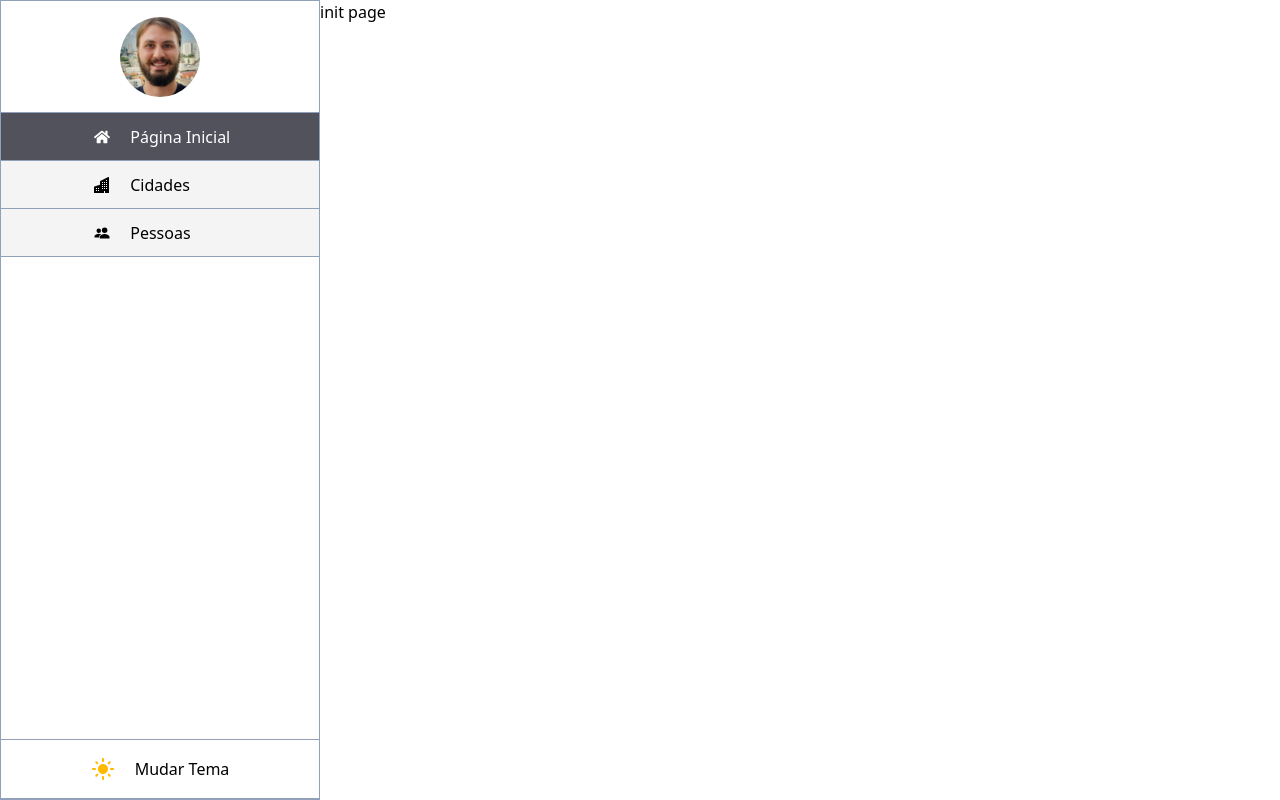
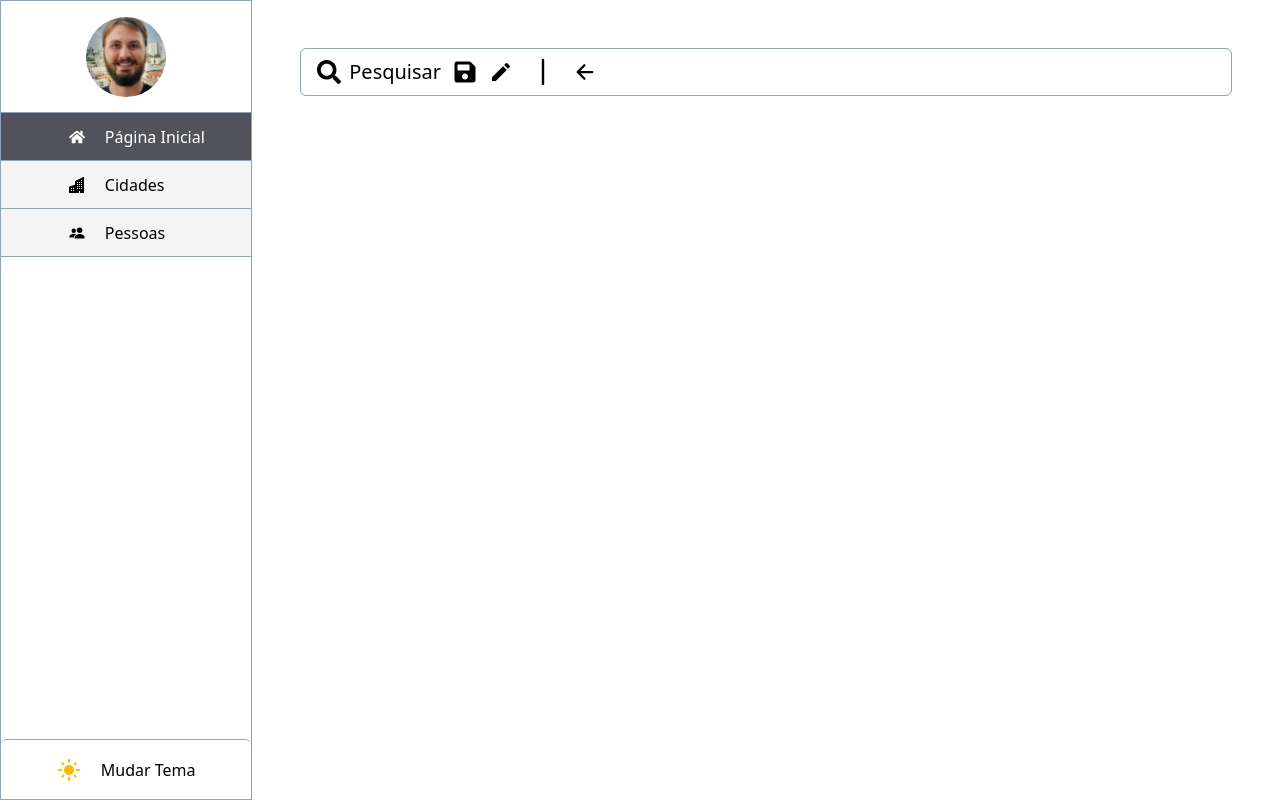
Before and after one commit to mcsordi/Data-Viewer, a React (Create React App) app: page / in a window 1280 px wide. Built offline with nearby package versions, Linux system fonts and the light colour scheme.

Commit message:
feat: dark mode built, builting edit bar pages

```diff
--- a/src/layout/pages/CommonPage/CommonPage.tsx
+++ b/src/layout/pages/CommonPage/CommonPage.tsx
@@ -1,13 +1,11 @@
 import React, { useContext } from 'react';
 import { DrawerNav } from '../../../shared/components/DrawerNav/DrawerNav';
 import { ThemeButton } from '../../../shared/components/ThemeButton/ThemeButton';
-import { RxDoubleArrowRight } from 'react-icons/rx';
 import { drawerBtn } from '../../../contexts/DrawerButton/context';
-import { useLocation } from 'react-router-dom';
+import { Outlet, useLocation } from 'react-router-dom';
 import { theme } from '../../../contexts/ThemeContext/context';
 
 type TCommonPage = {
-  children: React.ReactNode;
   navigation: {
     icon: React.ReactNode;
     text: string;
@@ -22,15 +20,15 @@ type Navigation = {
   selected?: false | string;
 };
 
-export const CommonPage: React.FC<TCommonPage> = ({ children, navigation }) => {
+export const CommonPage: React.FC<TCommonPage> = ({ navigation }) => {
   const { showDrawer, handleClick } = useContext(drawerBtn);
   const currentLocation = useLocation();
   const { themeDark } = useContext(theme);
 
   return (
-    <div className="flex flex-row bg-white">
+    <div className={`flex flex-row`}>
       <div
-        className={`${showDrawer ? 'visible' : 'hidden'} ${themeDark ? 'bg-zinc-700' : 'bg-white'} relative z-10 sm:flex sm:flex-col sm:visible
+        className={`${showDrawer ? 'visible' : 'hidden'} ${themeDark ? 'bg-zinc-700' : 'bg-white'} relative z-10 md:flex md:flex-col md:visible
         w-3/4 xs:w-2/4 sm:w-xs min-h-screen border border-slate-400`}
       >
         <div
@@ -60,19 +58,10 @@ export const CommonPage: React.FC<TCommonPage> = ({ children, navigation }) => {
         })}
         <ThemeButton />
       </div>
-
-      <div className="flex absolute sm:relative">
-        <button
-          className="border border-neutral-300 visible sm:hidden"
-          onClick={handleClick}
-        >
-          {showDrawer ? (
-            <RxDoubleArrowRight className="rotate-180 ease-in-out transition duration-300" />
-          ) : (
-            <RxDoubleArrowRight className="ease-in-out transition duration-300" />
-          )}
-        </button>
-        {children}
+      <div
+        className={`flex h-screen w-full absolute md:relative ${themeDark ? 'bg-zinc-900' : 'bg-white'} p-12`}
+      >
+        <Outlet />
       </div>
     </div>
   );
--- /dev/null
+++ b/src/layout/pages/HomePage/HomePage.tsx
@@ -0,0 +1,27 @@
+import React, { useContext } from 'react';
+import { theme } from '../../../contexts/ThemeContext/context';
+import { FaSearch } from 'react-icons/fa';
+import { FaSave } from 'react-icons/fa';
+import { IoArrowBackOutline } from 'react-icons/io5';
+import { RxDividerVertical } from 'react-icons/rx';
+import { MdEdit } from 'react-icons/md';
+
+export const HomePage: React.FC = () => {
+  const { themeDark } = useContext(theme);
+  return (
+    <div className={`${themeDark && 'text-white'} flex w-full`}>
+      <div
+        className={`border flex items-center justify-start border-slate-400 w-full h-12 rounded-md text-2xl gap-3 p-4`}
+      >
+        <button className="flex items-center gap-2">
+          <FaSearch />
+          <div className="text-xl">Pesquisar</div>
+        </button>
+        <FaSave />
+        <MdEdit />
+        <RxDividerVertical className="text-4xl" />
+        <IoArrowBackOutline />
+      </div>
+    </div>
+  );
+};
--- a/src/output.css
+++ b/src/output.css
@@ -546,6 +546,9 @@
   .bottom-0 {
     bottom: calc(var(--spacing) * 0);
   }
+  .left-0 {
+    left: calc(var(--spacing) * 0);
+  }
   .z-10 {
     z-index: 10;
   }
@@ -594,6 +597,9 @@
   .block {
     display: block;
   }
+  .contents {
+    display: contents;
+  }
   .flex {
     display: flex;
   }
@@ -633,6 +639,24 @@
   .h-28 {
     height: calc(var(--spacing) * 28);
   }
+  .h-auto {
+    height: auto;
+  }
+  .h-full {
+    height: 100%;
+  }
+  .h-screen {
+    height: 100vh;
+  }
+  .max-h-12 {
+    max-height: calc(var(--spacing) * 12);
+  }
+  .max-h-24 {
+    max-height: calc(var(--spacing) * 24);
+  }
+  .min-h-12 {
+    min-height: calc(var(--spacing) * 12);
+  }
   .min-h-screen {
     min-height: 100vh;
   }
@@ -642,8 +666,23 @@
   .w-1\/2 {
     width: calc(1/2 * 100%);
   }
+  .w-1\/3 {
+    width: calc(1/3 * 100%);
+  }
   .w-1\/4 {
     width: calc(1/4 * 100%);
+  }
+  .w-2 {
+    width: calc(var(--spacing) * 2);
+  }
+  .w-2\/3 {
+    width: calc(2/3 * 100%);
+  }
+  .w-2\/4 {
+    width: calc(2/4 * 100%);
+  }
+  .w-2xl {
+    width: var(--container-2xl);
   }
   .w-3 {
     width: calc(var(--spacing) * 3);
@@ -651,14 +690,29 @@
   .w-3\/4 {
     width: calc(3/4 * 100%);
   }
+  .w-56 {
+    width: calc(var(--spacing) * 56);
+  }
+  .w-5xl {
+    width: var(--container-5xl);
+  }
+  .w-6 {
+    width: calc(var(--spacing) * 6);
+  }
   .w-20 {
     width: calc(var(--spacing) * 20);
+  }
+  .w-96 {
+    width: calc(var(--spacing) * 96);
   }
   .w-fit {
     width: fit-content;
   }
   .w-full {
     width: 100%;
+  }
+  .w-max {
+    width: max-content;
   }
   .w-screen {
     width: 100vw;
@@ -671,6 +725,30 @@
   }
   .max-w-full {
     max-width: 100%;
+  }
+  .max-w-max {
+    max-width: max-content;
+  }
+  .min-w-54 {
+    min-width: calc(var(--spacing) * 54);
+  }
+  .min-w-68 {
+    min-width: calc(var(--spacing) * 68);
+  }
+  .min-w-96 {
+    min-width: calc(var(--spacing) * 96);
+  }
+  .min-w-full {
+    min-width: 100%;
+  }
+  .min-w-max {
+    min-width: max-content;
+  }
+  .min-w-screen {
+    min-width: 100vw;
+  }
+  .flex-1 {
+    flex: 1;
   }
   .border-collapse {
     border-collapse: collapse;
@@ -693,6 +771,9 @@
   .flex-row {
     flex-direction: row;
   }
+  .items-baseline {
+    align-items: baseline;
+  }
   .items-center {
     align-items: center;
   }
@@ -711,11 +792,40 @@
   .justify-start {
     justify-content: flex-start;
   }
+  .gap-0 {
+    gap: calc(var(--spacing) * 0);
+  }
+  .gap-2 {
+    gap: calc(var(--spacing) * 2);
+  }
+  .gap-3 {
+    gap: calc(var(--spacing) * 3);
+  }
   .gap-5 {
     gap: calc(var(--spacing) * 5);
   }
   .rounded-full {
     border-radius: calc(infinity * 1px);
+  }
+  .rounded-md {
+    border-radius: var(--radius-md);
+  }
+  .rounded-xl {
+    border-radius: var(--radius-xl);
+  }
+  .rounded-l-md {
+    border-top-left-radius: var(--radius-md);
+    border-bottom-left-radius: var(--radius-md);
+  }
+  .rounded-tl-md {
+    border-top-left-radius: var(--radius-md);
+  }
+  .rounded-r-md {
+    border-top-right-radius: var(--radius-md);
+    border-bottom-right-radius: var(--radius-md);
+  }
+  .rounded-tr-md {
+    border-top-right-radius: var(--radius-md);
   }
   .border {
     border-style: var(--tw-border-style);
@@ -732,6 +842,10 @@
   .border-r-0 {
     border-right-style: var(--tw-border-style);
     border-right-width: 0px;
+  }
+  .border-b-0 {
+    border-bottom-style: var(--tw-border-style);
+    border-bottom-width: 0px;
   }
   .border-l-0 {
     border-left-style: var(--tw-border-style);
@@ -839,6 +953,12 @@
   .bg-slate-600 {
     background-color: var(--color-slate-600);
   }
+  .bg-slate-900 {
+    background-color: var(--color-slate-900);
+  }
+  .bg-stone-50 {
+    background-color: var(--color-stone-50);
+  }
   .bg-stone-200 {
     background-color: var(--color-stone-200);
   }
@@ -896,6 +1016,24 @@
   .bg-zinc-800 {
     background-color: var(--color-zinc-800);
   }
+  .bg-zinc-900 {
+    background-color: var(--color-zinc-900);
+  }
+  .p-4 {
+    padding: calc(var(--spacing) * 4);
+  }
+  .p-6 {
+    padding: calc(var(--spacing) * 6);
+  }
+  .p-12 {
+    padding: calc(var(--spacing) * 12);
+  }
+  .py-4 {
+    padding-block: calc(var(--spacing) * 4);
+  }
+  .py-8 {
+    padding-block: calc(var(--spacing) * 8);
+  }
   .text-center {
     text-align: center;
   }
@@ -906,6 +1044,14 @@
   .text-3xl {
     font-size: var(--text-3xl);
     line-height: var(--tw-leading, var(--text-3xl--line-height));
+  }
+  .text-4xl {
+    font-size: var(--text-4xl);
+    line-height: var(--tw-leading, var(--text-4xl--line-height));
+  }
+  .text-8xl {
+    font-size: var(--text-8xl);
+    line-height: var(--tw-leading, var(--text-8xl--line-height));
   }
   .text-xl {
     font-size: var(--text-xl);
@@ -1034,25 +1180,17 @@
     --tw-ease: var(--ease-in-out);
     transition-timing-function: var(--ease-in-out);
   }
-  .first\:bg-amber-200 {
-    &:first-child {
-      background-color: var(--color-amber-200);
+  .hover\:bg-stone-300 {
+    &:hover {
+      @media (hover: hover) {
+        background-color: var(--color-stone-300);
+      }
     }
   }
-  .first\:bg-amber-300 {
-    &:first-child {
-      background-color: var(--color-amber-300);
-    }
-  }
-  .first\:bg-amber-400 {
-    &:first-child {
-      background-color: var(--color-amber-400);
-    }
-  }
-  .hover\:bg-neutral-200 {
+  .hover\:bg-stone-400 {
     &:hover {
       @media (hover: hover) {
-        background-color: var(--color-neutral-200);
+        background-color: var(--color-stone-400);
       }
     }
   }
@@ -1077,17 +1215,17 @@
       }
     }
   }
+  .hover\:bg-zinc-300 {
+    &:hover {
+      @media (hover: hover) {
+        background-color: var(--color-zinc-300);
+      }
+    }
+  }
   .hover\:bg-zinc-400 {
     &:hover {
       @media (hover: hover) {
         background-color: var(--color-zinc-400);
-      }
-    }
-  }
-  .hover\:bg-zinc-500 {
-    &:hover {
-      @media (hover: hover) {
-        background-color: var(--color-zinc-500);
       }
     }
   }
@@ -1110,44 +1248,6 @@
       @media (hover: hover) {
         color: var(--color-white);
       }
-    }
-  }
-  .hover\:opacity-60 {
-    &:hover {
-      @media (hover: hover) {
-        opacity: 60%;
-      }
-    }
-  }
-  .hover\:opacity-70 {
-    &:hover {
-      @media (hover: hover) {
-        opacity: 70%;
-      }
-    }
-  }
-  .hover\:opacity-80 {
-    &:hover {
-      @media (hover: hover) {
-        opacity: 80%;
-      }
-    }
-  }
-  .focus\:bg-amber-300 {
-    &:focus {
-      background-color: var(--color-amber-300);
-    }
-  }
-  .active\:bg-amber-300 {
-    &:active {
-      background-color: var(--color-amber-300);
-    }
-  }
-  .active\:via-orange-200 {
-    &:active {
-      --tw-gradient-via: var(--color-orange-200);
-      --tw-gradient-via-stops: var(--tw-gradient-position), var(--tw-gradient-from) var(--tw-gradient-from-position), var(--tw-gradient-via) var(--tw-gradient-via-position), var(--tw-gradient-to) var(--tw-gradient-to-position);
-      --tw-gradient-stops: var(--tw-gradient-via-stops);
     }
   }
   .xs\:w-2\/4 {
@@ -1185,9 +1285,29 @@
       flex-direction: column;
     }
   }
-  .dark\:bg-white {
-    @media (prefers-color-scheme: dark) {
-      background-color: var(--color-white);
+  .md\:visible {
+    @media (width >= 48rem) {
+      visibility: visible;
+    }
+  }
+  .md\:relative {
+    @media (width >= 48rem) {
+      position: relative;
+    }
+  }
+  .md\:flex {
+    @media (width >= 48rem) {
+      display: flex;
+    }
+  }
+  .md\:min-w-96 {
+    @media (width >= 48rem) {
+      min-width: calc(var(--spacing) * 96);
+    }
+  }
+  .md\:flex-col {
+    @media (width >= 48rem) {
+      flex-direction: column;
     }
   }
 }
@@ -1387,45 +1507,3 @@
   syntax: "*";
   inherits: false;
 }
-@property --tw-gradient-position {
-  syntax: "*";
-  inherits: false;
-}
-@property --tw-gradient-from {
-  syntax: "<color>";
-  inherits: false;
-  initial-value: #0000;
-}
-@property --tw-gradient-via {
-  syntax: "<color>";
-  inherits: false;
-  initial-value: #0000;
-}
-@property --tw-gradient-to {
-  syntax: "<color>";
-  inherits: false;
-  initial-value: #0000;
-}
-@property --tw-gradient-stops {
-  syntax: "*";
-  inherits: false;
-}
-@property --tw-gradient-via-stops {
-  syntax: "*";
-  inherits: false;
-}
-@property --tw-gradient-from-position {
-  syntax: "<length-percentage>";
-  inherits: false;
-  initial-value: 0%;
-}
-@property --tw-gradient-via-position {
-  syntax: "<length-percentage>";
-  inherits: false;
-  initial-value: 50%;
-}
-@property --tw-gradient-to-position {
-  syntax: "<length-percentage>";
-  inherits: false;
-  initial-value: 100%;
-}
--- a/src/shared/components/ThemeButton/ThemeButton.tsx
+++ b/src/shared/components/ThemeButton/ThemeButton.tsx
@@ -7,8 +7,8 @@ export const ThemeButton: React.FC = () => {
   const { themeDark, handleTheme } = useContext(theme);
   return (
     <div
-      className={`${themeDark ? 'bg-neutral-800 text-white' : 'bg-white'} cursor-pointer  flex items-center justify-center border
-       border-slate-400 border-r-0 h-15 bottom-0 absolute w-full gap-5 border-l-0`}
+      className={`${themeDark ? 'bg-neutral-800 text-white' : 'bg-white'} cursor-pointer rounded-tl-md rounded-tr-md flex items-center justify-center border
+       border-slate-400 border-b-0 border-r-0 h-15 bottom-0 absolute w-full gap-5 border-l-0`}
       onClick={handleTheme}
     >
       {themeDark ? (
--- a/src/shared/routes/index.tsx
+++ b/src/shared/routes/index.tsx
@@ -3,6 +3,7 @@ import { CommonPage } from '../../layout/pages/CommonPage/CommonPage';
 import { FaHome } from 'react-icons/fa';
 import { BsBuildingsFill } from 'react-icons/bs';
 import { IoPeopleSharp } from 'react-icons/io5';
+import { HomePage } from '../../layout/pages/HomePage/HomePage';
 
 export const RouterBrowser: React.FC = () => {
   const navigate = [
@@ -25,31 +26,12 @@ export const RouterBrowser: React.FC = () => {
   return (
     <BrowserRouter>
       <Routes>
-        <Route
-          path="/"
-          element={
-            <CommonPage navigation={navigate}>
-              <p>init page</p>
-            </CommonPage>
-          }
-        />
-        <Route
-          path="/cidades"
-          element={
-            <CommonPage navigation={navigate}>
-              <p>cidades</p>
-            </CommonPage>
-          }
-        />
-        <Route
-          path="/pessoas"
-          element={
-            <CommonPage navigation={navigate}>
-              <p>pessoas</p>
-            </CommonPage>
-          }
-        />
-        <Route path={'/*'} element={<Navigate to="/" />} />
+        <Route path="/" element={<CommonPage navigation={navigate} />}>
+          <Route index element={<HomePage />} />
+          <Route path="/cidades" element={<p>cidades</p>} />
+          <Route path="/pessoas" element={<p>pessoas</p>} />
+          <Route path={'/*'} element={<Navigate to="/" />} />
+        </Route>
       </Routes>
     </BrowserRouter>
   );
```
Also changed, not shown: src/shared/components/DrawerButton/DrawerButton.tsx (added, +24 -0 lines).
